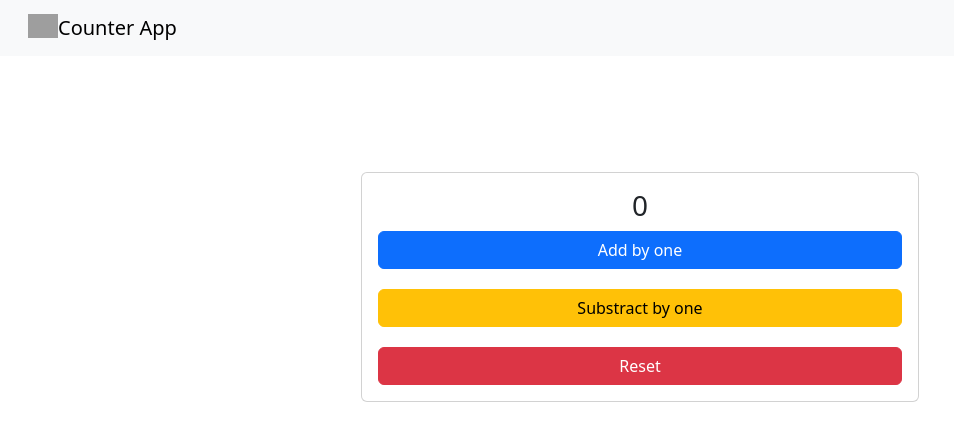
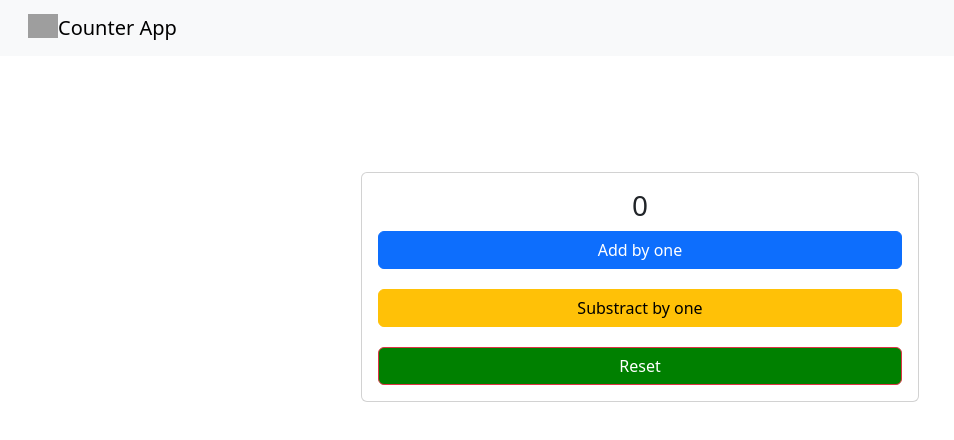
Before and after one commit to muhammad-hamza-liaqat/react.js-learning, a React (Create React App) app: page / in a window 1280 px wide. Shown: the top 440 px of the page, without its empty margins (0-954 px from the left). Built offline with nearby package versions, Linux system fonts and the light colour scheme; grey boxes are pictures that could not be loaded.

Commit message:
useRef secnarios 2/2 done

```diff
--- a/src/components/CounterCard.js
+++ b/src/components/CounterCard.js
@@ -22,20 +22,27 @@ export default function CounterCard() {
     // when the count value is increased everytime, the component is re-rendered, the other local variables
     // loses data when there is re render. useRef allows us to persist the state. such as below.....
     let a = useRef(0)
+    // if the value is changes of ref, then it value will not be initialized again
+    a.current = a.current + 1
+
     useEffect(() => {
         console.log(`Component redendered again`)
+        console.log(`value of inside ${a.current}`)
+        btnRef.current.style.backgroundColor = "green"
     }, [])
-    a.current = a.current + 1
-    console.log(`value of ${a.current}`)
+
+    console.log(`value of outside ${a.current}`)
+    // directly manipulation DOM via ref
+    const btnRef = useRef();
 
     return (
         <>
             <div className="card w-50">
                 <div className="card-body">
                     <h3 className="card-title">{count}</h3>
-                    <div className="btn btn-primary" onClick={addOneHandler}>Add by one</div>
+                    <div className="btn btn-primary"  onClick={addOneHandler}>Add by one</div>
                     <div className="btn btn-warning" onClick={subtractOneHandler}>Substract by one</div>
-                    <div className="btn btn-danger" onClick={resetHandler}>Reset</div>
+                    <div className="btn btn-danger" ref={btnRef} onClick={resetHandler}>Reset</div>
                 </div>
             </div>
         </>
--- a/src/index.js
+++ b/src/index.js
@@ -5,9 +5,10 @@ import reportWebVitals from './reportWebVitals';
 
 const root = ReactDOM.createRoot(document.getElementById('root'));
 root.render(
-  // <React.StrictMode>
+  // development mode
+  <React.StrictMode>
     <App />
-  // </React.StrictMode>
+  </React.StrictMode>
 );
 
 reportWebVitals();
```
